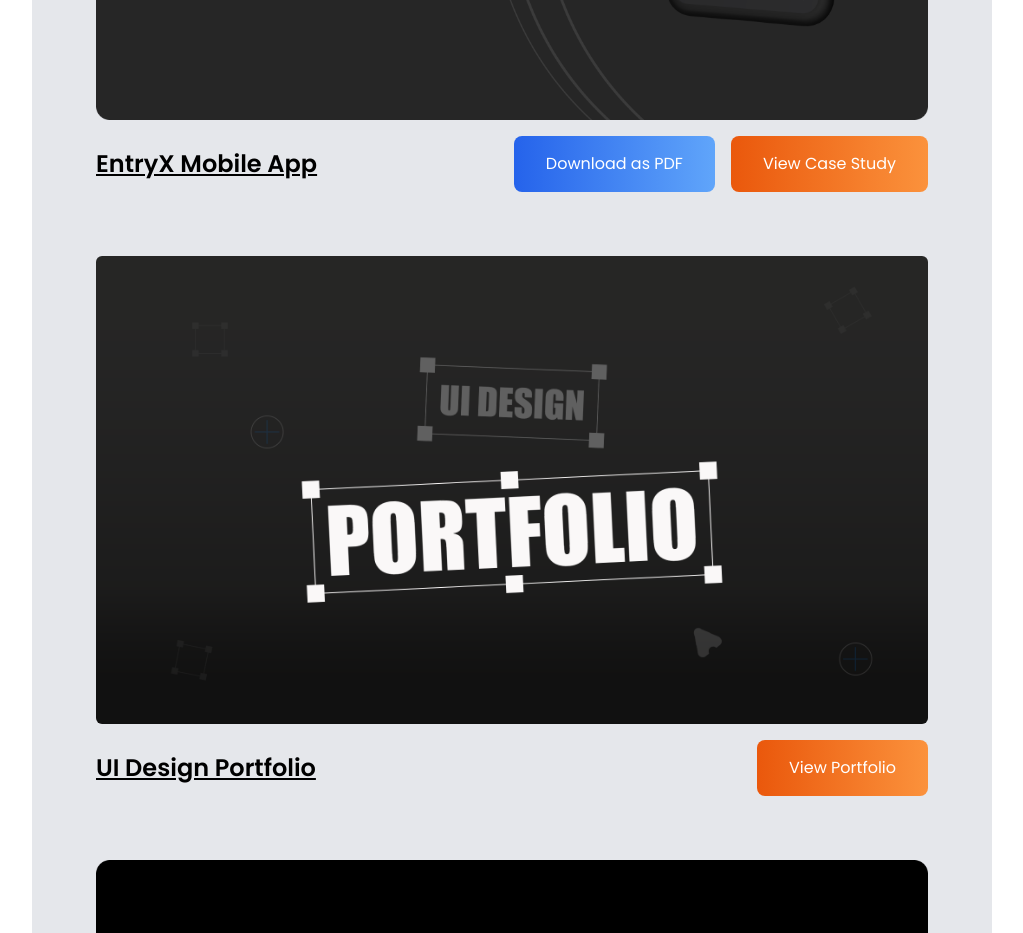
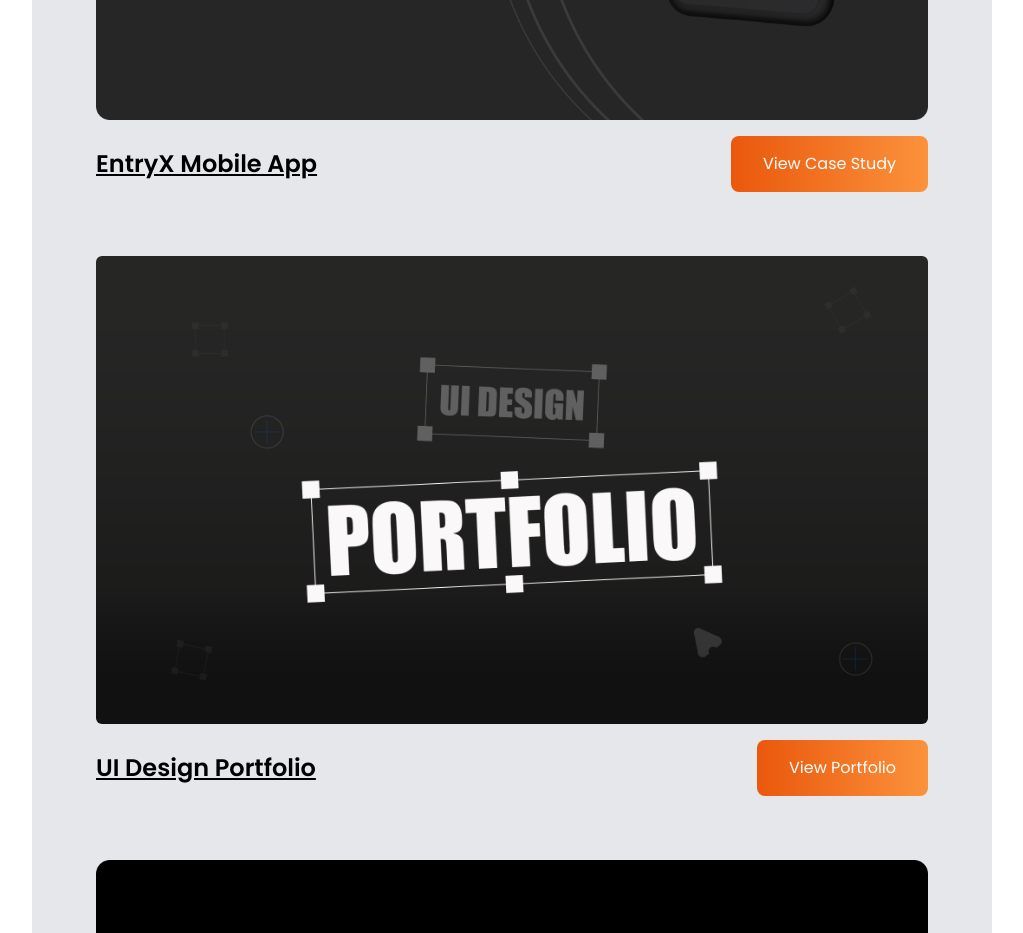
Before and after one commit to sefedev/obinox-creative, a Next.js app: page /portfolio in a window 1280 px wide. Shown: the part 1200-2133 px from the top of the page, without its empty margins (128-1151 px from the left). Built offline with nearby package versions, Linux system fonts and the light colour scheme.

Commit message:
remove portfolio pdf download button

```diff
--- a/app/portfolio/page.jsx
+++ b/app/portfolio/page.jsx
@@ -44,7 +44,7 @@ const Portfolio = () => {
                 <h3 className="text-2xl font-semibold underline">{name}</h3>
               </span>
               <div className="flex flex-col gap-4 md:flex-row">
-                {image === "entryx-cs" ? (
+                {/* {image === "entryx-cs" ? (
                   <Link
                     href="/"
                     className="relative px-8 py-4 overflow-hidden text-white rounded-lg bg-gradient-to-r from-blue-600 to-blue-400"
@@ -54,7 +54,7 @@ const Portfolio = () => {
                   </Link>
                 ) : (
                   <></>
-                )}
+                )} */}
                 <GradientButton
                   title={
                     image === "entryx-cs" ? "View Case Study" : "View Portfolio"
```
